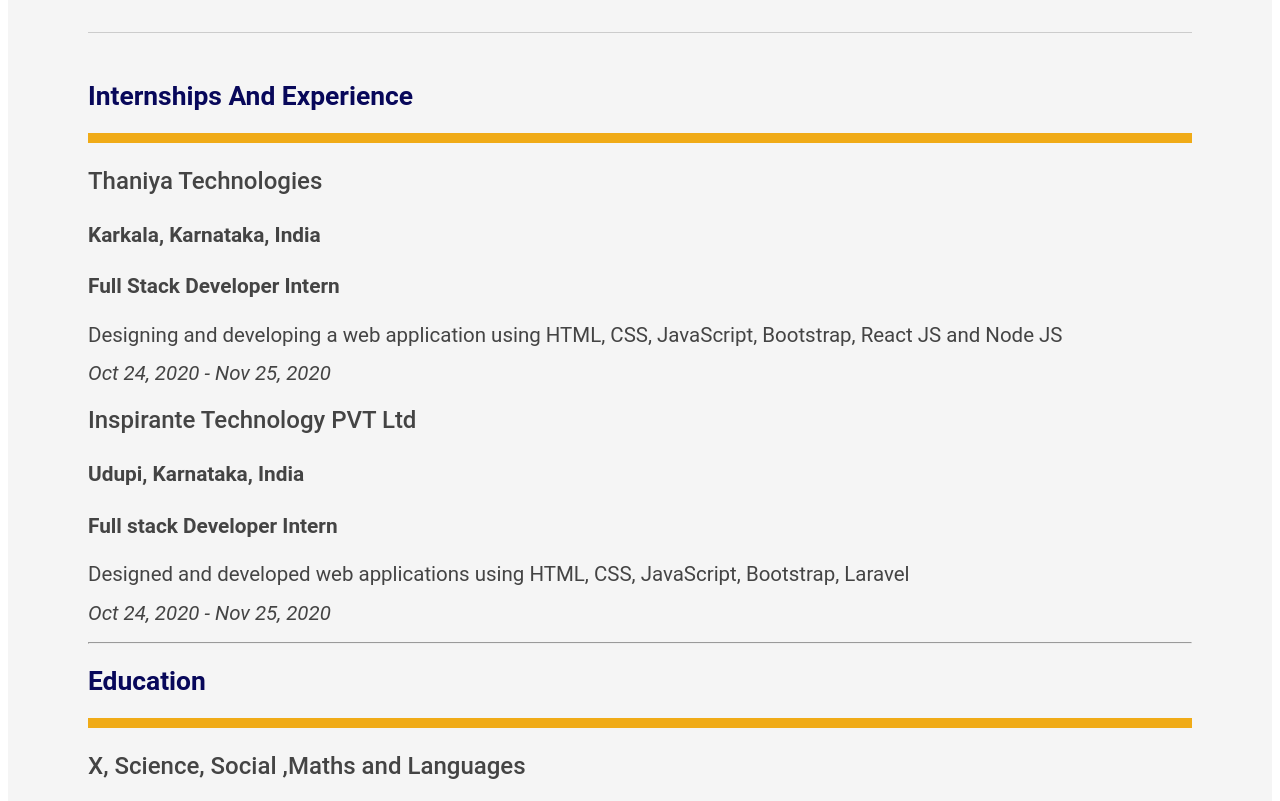
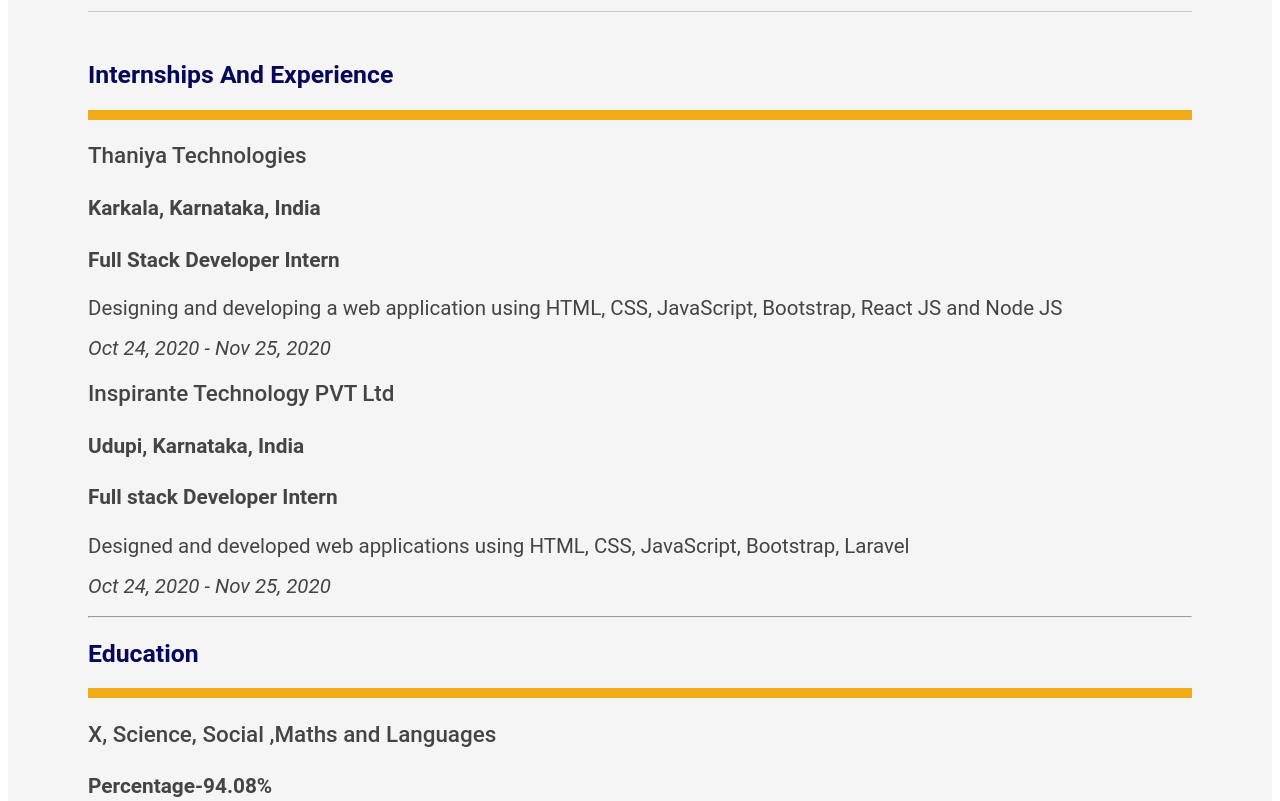
Before and after one commit to Rachana-27/Rachana-27.github.io, a plain HTML site: page index.html in a window 1280 px wide. Shown: the part 444-1245 px from the top of the page. Drawn offline with Linux system fonts and the light colour scheme; a small style sheet from the web is missing.

Commit message:
Update stylesheet.css

```diff
--- a/stylesheet.css
+++ b/stylesheet.css
@@ -13,7 +13,7 @@
 
 .msg { padding: 10px; background: #222; position: relative; }
 .msg h1 { color: #fff;  }
-.msg a { margin-left: 20px; background: #408814; color: white; padding: 4px 8px; text-decoration: none; }
+.msg a { margin-left: 20px; background: #408814; color: white; padding: 6px 10px; text-decoration: none; }
 .msg a:hover { background: #266400; }
 
 /* //-- body style overrides -- */
@@ -23,15 +23,15 @@
 /* //-- header, body */
 #hd { margin: 2.5em 0 3em 0; padding-bottom: 1.5em; border-bottom: 1px solid #ccc }
 #hd h2 { text-transform: uppercase; letter-spacing: 1px; }
-#bd, #ft { margin-bottom: 2em; }
+#bd, #ft { margin-bottom: 1.5em; }
 
 /* //-- core typography and style -- */
-#hd h1 { font-size: 48px; text-transform: uppercase; letter-spacing: 3px; }
-h2 { font-size: 165% ;color:rgb(8, 8, 90);}
-h3 { font-size: 150%;font-weight:550;}
+#hd h1 { font-size: 48px; text-transform: uppercase; letter-spacing: 4px; }
+h2 { font-size: 155% ;color:rgb(8, 8, 90);}
+h3 { font-size: 140%;font-weight:550;}
 h4 {font-size:130%;}
 
-p { font-size: 128%; line-height: 18px; padding-right: 3em; }
+p { font-size: 128%; line-height: 19px; padding-right: 3em; }
 a { color: #40a0ee}
 a:hover { text-decoration: none; }
 li { line-height: 24px; border-bottom: 1px solid #ccc; }
```
